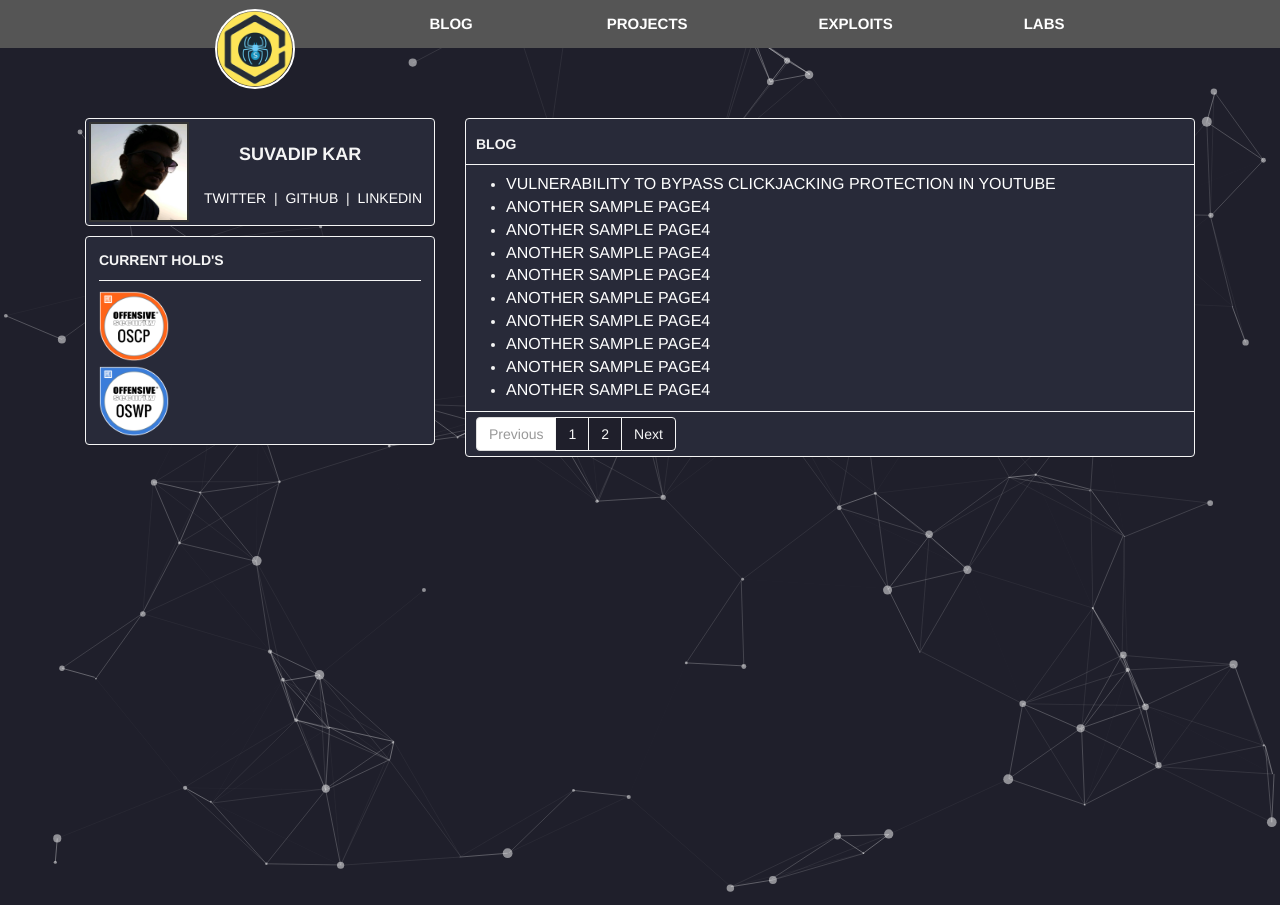
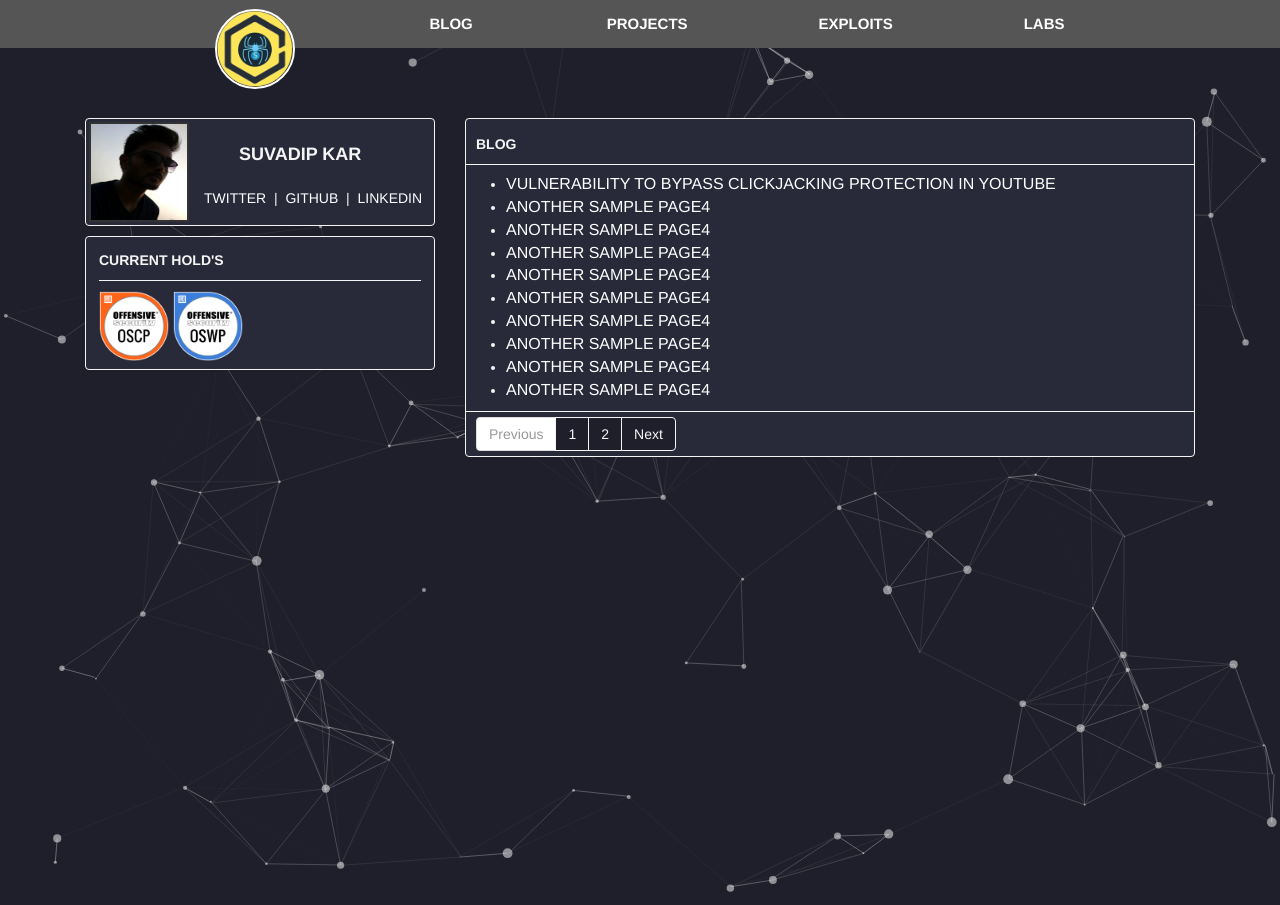
Before and after one commit to 0xspidersec/0xspidersec.github.io, a Jekyll site: the page built from index.html, in a window 1280 px wide. Built offline with Jekyll 4.4.1, drawn with Linux system fonts in a browser that asks for light colours; the list of posts is cut into pages by our own code.

Commit message:
Update default.html

```diff
--- a/_layouts/default.html
+++ b/_layouts/default.html
@@ -20,8 +20,6 @@
               <div style="border-bottom: 1px #f5f5f5 solid; padding-bottom: 10px;float:center;margin:10px;color: #f5f5f5"><b>CURRENT HOLD'S</b></div>
               <div style="margin-left: 10px; margin-bottom:5px;">
                  <img src="images/oscp-acclaim.png" height="70" weight="70">
-              </div>
-              <div style="margin-left: 10px; margin-bottom:5px;">
                  <img src="images/oswp-acclaim.png" height="70" weight="70">
               </div>
            </div>
```
